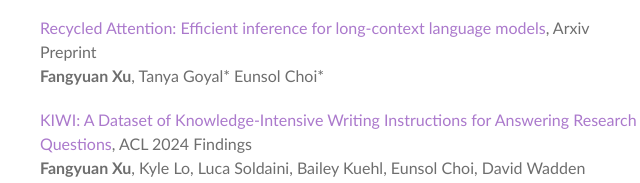
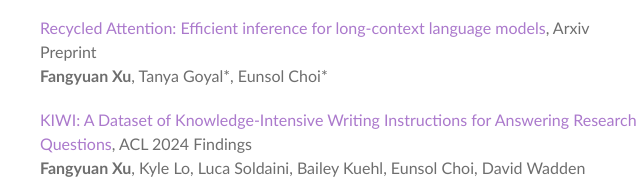
Before and after one commit to carriex/carriex.github.io, a plain HTML site: page index.html in a window 1280 px wide. Shown: the part 405-588 px from the top of the page, 430-1070 px from the left. Drawn offline with Linux system fonts and the light colour scheme; a script that the page names is missing.

Commit message:
fix typo

```diff
--- a/index.html
+++ b/index.html
@@ -65,7 +65,7 @@ function showHide(shID) {
         <h3>Publications</h3>
 
         <p><a href="https://arxiv.org/abs/2411.05787">Recycled Attention: Efficient inference for long-context language models</a>, Arxiv Preprint<br />
-          <b>Fangyuan Xu</b>, Tanya Goyal* Eunsol Choi* <br />
+          <b>Fangyuan Xu</b>, Tanya Goyal*, Eunsol Choi* <br />
         </p>
 
         <p><a href="https://arxiv.org/abs/2403.03866">KIWI: A Dataset of Knowledge-Intensive Writing Instructions for Answering Research Questions</a>, ACL 2024 Findings<br />
```
